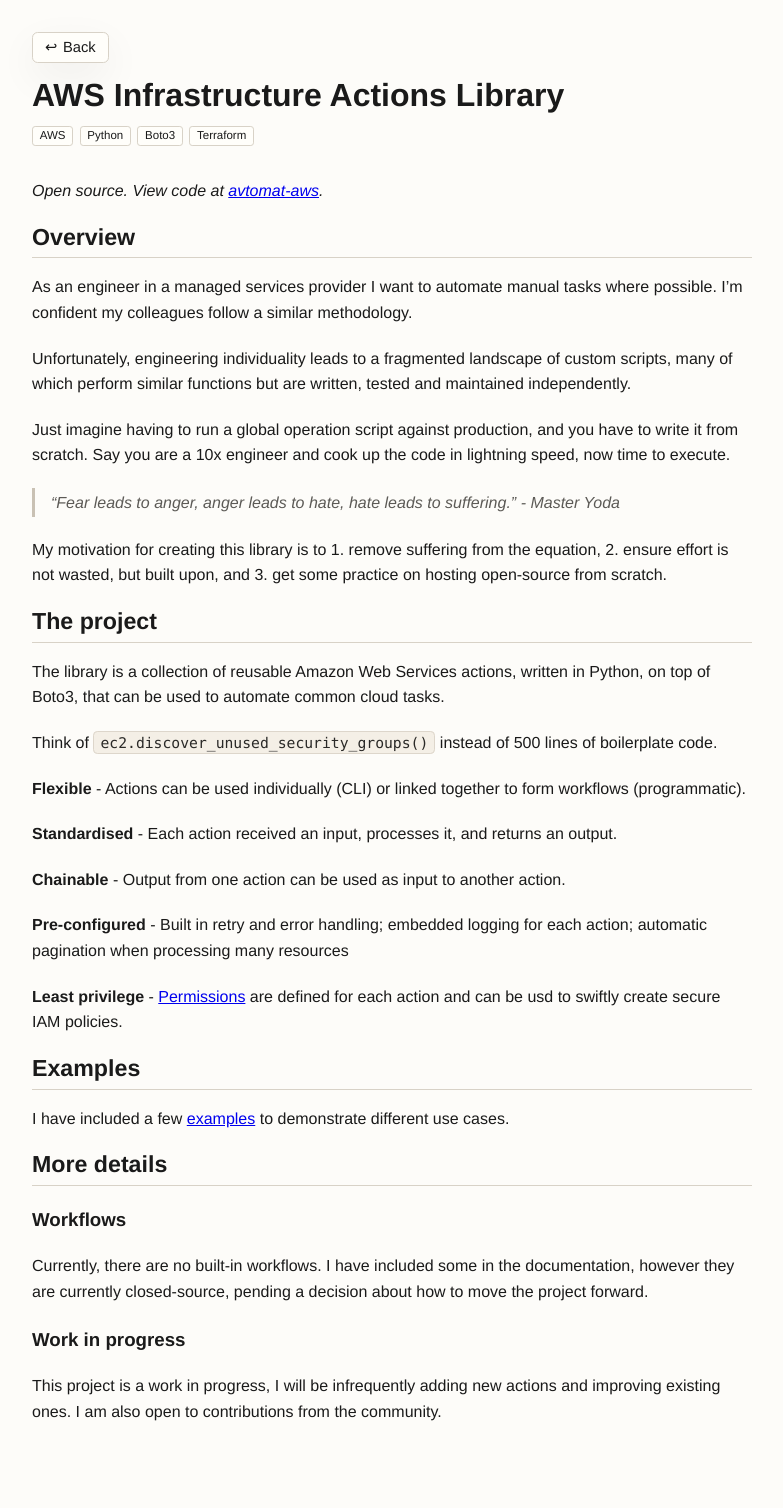
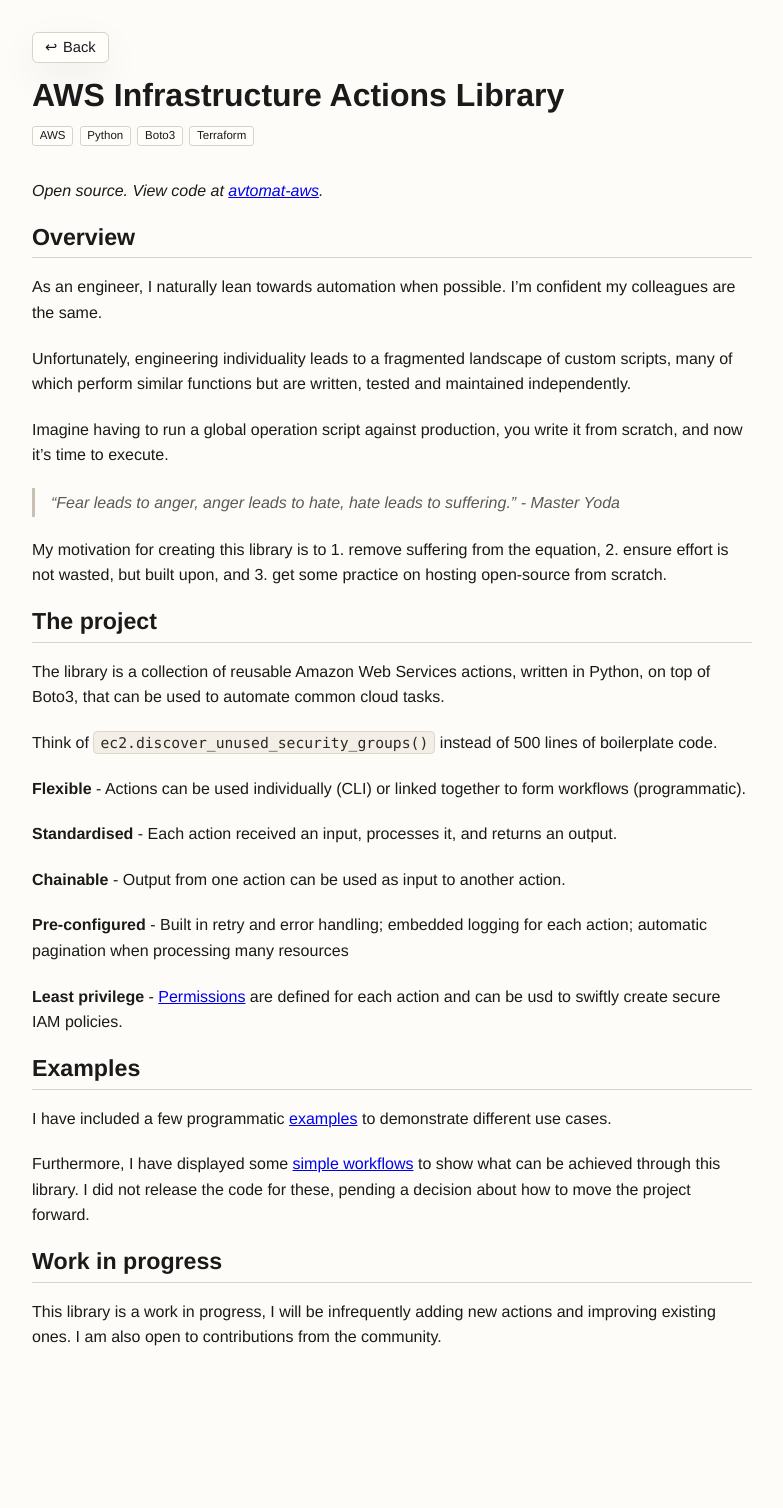
Before and after one commit to smokentar/smokentar, a Jekyll site: the page built from _projects/05-infrastructure-actions-library.md, in a window 1280 px wide. Shown: the whole page, without its empty margins (248-1031 px from the left). Built offline with Jekyll 4.4.1, drawn with Linux system fonts in a browser that asks for light colours; after the commit the page ends 1434 px from its top, so only the background shows below that.

Commit message:
Update 01

```diff
--- a/_projects/05-infrastructure-actions-library.md
+++ b/_projects/05-infrastructure-actions-library.md
@@ -13,11 +13,11 @@
 
 ## Overview
 
-As an engineer in a managed services provider I want to automate manual tasks where possible. I'm confident my colleagues follow a similar methodology.
+As an engineer, I naturally lean towards automation when possible. I'm confident my colleagues are the same.
 
 Unfortunately, engineering individuality leads to a fragmented landscape of custom scripts, many of which perform similar functions but are written, tested and maintained independently.
 
-Just imagine having to run a global operation script against production, and you have to write it from scratch. Say you are a 10x engineer and cook up the code in lightning speed, now time to execute.
+Imagine having to run a global operation script against production, you write it from scratch, and now it's time to execute.
 
 > "Fear leads to anger, anger leads to hate, hate leads to suffering." - Master Yoda
 
@@ -41,14 +41,10 @@
 
 ## Examples
 
-I have included a few <a href="https://docs.avtomat.io/aws/examples" target="_blank">examples</a> to demonstrate different use cases.
+I have included a few programmatic <a href="https://docs.avtomat.io/aws/examples" target="_blank">examples</a> to demonstrate different use cases.
 
-## More details
+Furthermore, I have displayed some <a href="https://docs.avtomat.io/aws/workflows" target="_blank">simple workflows</a> to show what can be achieved through this library. I did not release the code for these, pending a decision about how to move the project forward.
 
-### Workflows
+## Work in progress
 
-Currently, there are no built-in workflows. I have included some in the documentation, however they are currently closed-source, pending a decision about how to move the project forward.
-
-### Work in progress
-
-This project is a work in progress, I will be infrequently adding new actions and improving existing ones. I am also open to contributions from the community.
+This library is a work in progress, I will be infrequently adding new actions and improving existing ones. I am also open to contributions from the community.
```
Also changed, not shown: _projects/01-agentless-vulnerability-scanning.md (+28 -1 lines), _projects/06-hostbox.md (+4 -5 lines), images/ava/cluster-1.png (added), images/ava/cluster-2.png (added).
